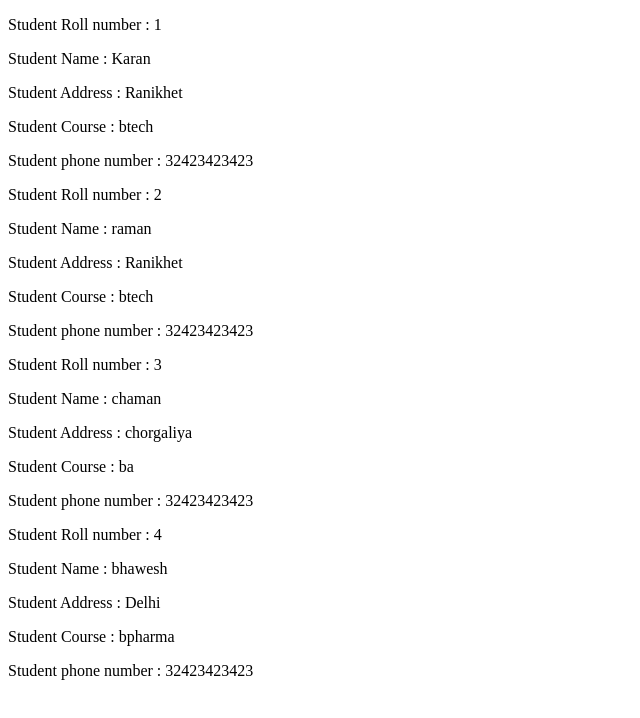
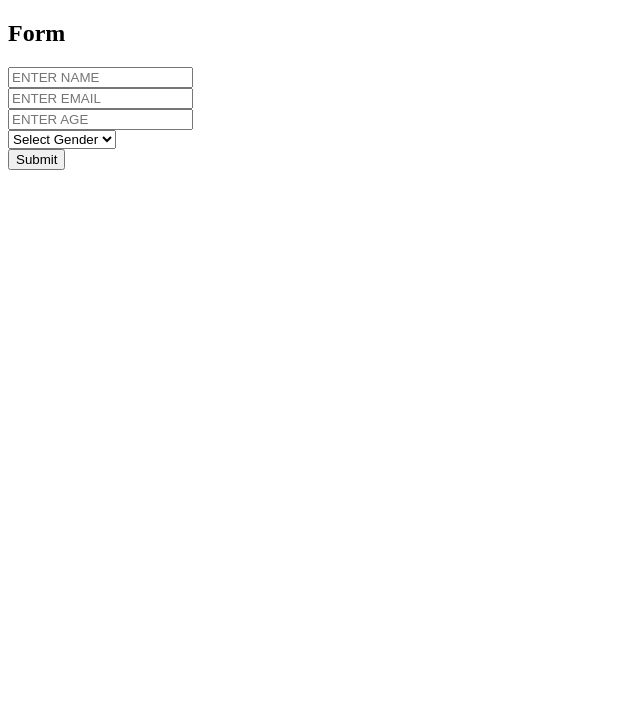
Before and after one commit to karanjoshi-kj/REACT, a React (Vite) app in the folder demo/: page / in a window 1280 px wide. Shown: the top 718 px of the page, without its empty margins (0-640 px from the left). Built offline with nearby package versions, Linux system fonts and the light colour scheme.

Commit message:
QUESTION PRATICE

```diff
--- a/demo/src/App.jsx
+++ b/demo/src/App.jsx
@@ -1,6 +1,8 @@
 // import TopBar from "./components/Topbar/topbar"
 // import NavBar from "./components/Topbar/NavBar"
 // import Topbar2 from "./components/TopBar2/Topbar2"
+
+import Form from "./components/QuestionPractice/Form"
 
 // import Navbar3 from "./components/navbar4/Navbar3"
 
@@ -8,7 +10,7 @@
 // import Buttonlist from "./components/question/Buttonlist"
 // import Form from "./components/MULTIPROPS/Form";
 // import Nav from "./components/props/Nav";
-import Form from "./components/MULTIPROPS2/Form";
+// import Form from "./components/MULTIPROPS2/Form";
 // import Idcard from "./components/STUDENTIDCARD/Idcard";
 
 // //! DESTRUCTURING OF THE FUNCTIONAL COMPONENTS DURING IT'S CALLING .
@@ -19,6 +21,7 @@
   return (
     <>
     <Form/>
+    {/* <Form/> */}
   {/* <Idcard/> */}
 
 
--- a/demo/src/components/QuestionPractice/Form.jsx
+++ b/demo/src/components/QuestionPractice/Form.jsx
@@ -28,14 +28,14 @@
     <div className="container">
       <h2>Form</h2>
 
-      <input type="text" name="Name" placeholder="ENTER NAME" />
+      <input type="text" id="Name" placeholder="ENTER NAME" />
       <br></br>
-      <input type="email" name="Email" placeholder="ENTER EMAIL" />
+      <input type="email" id="Email" placeholder="ENTER EMAIL" />
       <br></br>
-      <input type="number" name="Age" placeholder="ENTER AGE" />
+      <input type="number" id="Age" placeholder="ENTER AGE" />
       <br></br>
 
-      <select name="Gender">
+      <select id="Gender">
         <option value="">Select Gender</option>
         <option value="Male">Male</option>
         <option value="Female">Female</option>
```
